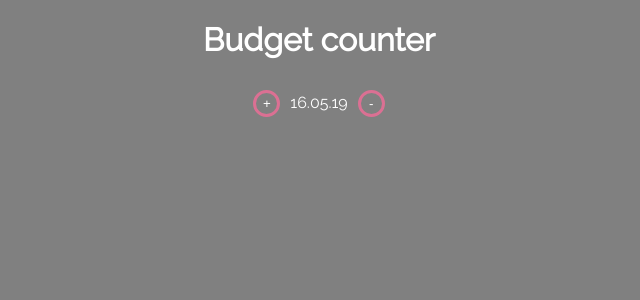
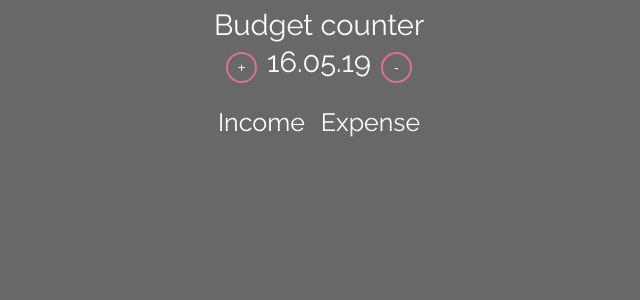
Before and after one commit to 6LACK-N1NJA/income-outcome, a React (Create React App) app: page / in a window 1280 px wide. Shown: the top 300 px of the page, without its empty margins (321-961 px from the left). Built offline with nearby package versions, Linux system fonts and the light colour scheme.

Commit message:
In/out nav added

```diff
--- a/src/App.css
+++ b/src/App.css
@@ -2,11 +2,8 @@
   text-align: center;
   font-family: 'Raleway', sans-serif;
   color: white;
-}
-
-body {
-  /*background: linear-gradient(to top right, #808000, #808080, navy);*/
-  background-color: #808080;
+  padding: 8px;
+  font-size: 29px;
 }
 
 .App-header {
@@ -16,10 +13,20 @@ body {
   flex-direction: column;
   align-items: center;
   justify-content: center;
-  font-size: calc(10px + 2vmin);
   color: white;
+
+}
+
+.DateManager {
+    font-size: calc(14px + 2vmin);
+    margin-top: 9px;
 }
 
 .App-link {
   color: #61dafb;
 }
+
+body {
+  /*background: linear-gradient(to top right, #808000, #808080, navy);*/
+  background-color: #686868;
+}
--- a/src/App.js
+++ b/src/App.js
@@ -1,14 +1,16 @@
 import React from 'react';
-import MoneyTable from './components/money-table';
+import DateManager from './components/date-manager';
+import InOutInput from './components/in-out-input';
 import './App.css';
 
 function App() {
   return (
     <div className="App">
       <header>
-        <h1>Budget counter</h1>
+          Budget counter
       </header>
-      <MoneyTable />
+      <DateManager />
+      <InOutInput />
     </div>
   );
 }
--- a/src/components/money-table.js
+++ b/src/components/date-manager.js
@@ -4,17 +4,17 @@ import styled from 'styled-components';
 
 const DateButton = styled.button`
   color : white;
-  border : 3px solid palevioletred;
+  border : 2px solid palevioletred;
   border-radius : 50%;
   background-color : transparent;
-  width : 27px;
-  height : 27px;
+  width : 31px;
+  height : 31px;
   margin : 10px;
   cursor : pointer;
   text-align : center;
 `;
 
-class MoneyTable extends React.Component {
+class DateManager extends React.Component {
   handleSubtractDay = () => {
     this.setState({date : this.state.date.subtract(1, 'day')});
   }
@@ -35,7 +35,7 @@ class MoneyTable extends React.Component {
     const {date} = this.state;
 
     return(
-      <div className='MoneyTable'>
+      <div className='DateMana'>
         <DateButton onClick={this.handleAddDay}>+</DateButton>
         <span>{date.format('DD.MM.YY')}</span>
         <DateButton onClick={this.handleSubtractDay}>-</DateButton>
@@ -44,4 +44,4 @@ class MoneyTable extends React.Component {
   }
 }
 
-export default MoneyTable;
+export default DateManager;
--- /dev/null
+++ b/src/components/in-out-input.js
@@ -0,0 +1,55 @@
+import React, {Component} from 'react';
+import styled from 'styled-components';
+
+const Nav = styled.nav`
+  display: flex;
+  font-size: 25px;
+  padding: 14px 0 15px;
+  justify-content: center;
+`;
+const Link = styled.span`
+  cursor: pointer;
+  color: white;
+  margin: 0 8px;
+  border-bottom: ${({selected}) => (selected ? '2px solid palevioletred' : 'none')};
+`;
+
+class InOutInput extends Component {
+  constructor(props) {
+    super(props);
+    this.state = {
+      navSelected : null,
+    }
+  }
+
+  handleNavClick = event => {
+    this.setState({navSelected : event.target.getAttribute('name')});
+  }
+
+  render(){
+    const {navSelected} = this.state;
+
+    return(
+      <div className='InOutInput'>
+        <Nav>
+          <Link
+            name='income'
+            onClick={this.handleNavClick}
+            selected={navSelected === 'income'}
+          >
+            Income
+          </Link>
+          <Link
+            name='expense'
+            onClick={this.handleNavClick}
+            selected={navSelected === 'expense'}
+          >
+            Expense
+          </Link>
+        </Nav>
+      </div>
+    );
+  }
+}
+
+export default InOutInput;
```
